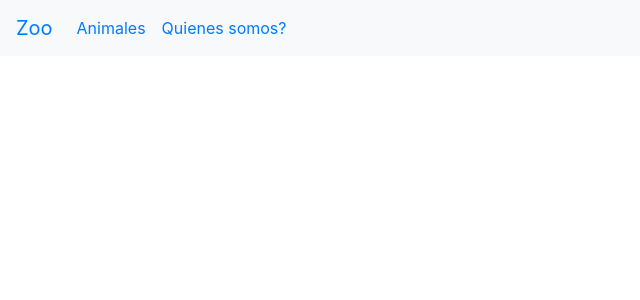
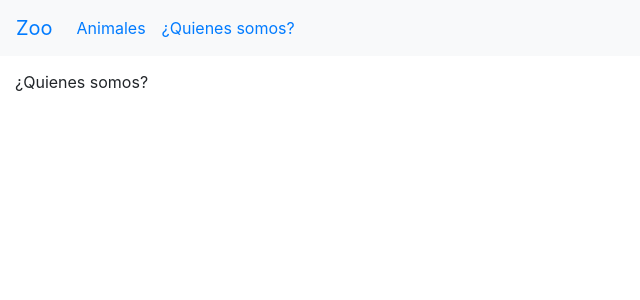
Before and after one commit to fredo0522/zoo_web, a React (Create React App) app: page /who in a window 1280 px wide. Shown: the top 300 px of the page, without its empty margins (0-640 px from the left). Built offline with nearby package versions, Linux system fonts and the light colour scheme.

Commit message:
adding who page

```diff
--- a/src/App.js
+++ b/src/App.js
@@ -5,6 +5,7 @@ import {Route, Switch} from 'react-router-dom';
 import HeaderBar from './components/HeaderBar';
 import Animals from './pages/Animals';
 import AnimalDetails from './pages/AnimalDetails';
+import Who from './pages/Who';
 
 class App extends Component {
   render() {
@@ -23,7 +24,7 @@ class App extends Component {
               <AnimalDetails />
             </Route>
             <Route path='/who' exact>
-              {/* <Who /> */}
+              <Who />
             </Route>
           </Switch>
         </div>
--- a/src/components/HeaderBar.jsx
+++ b/src/components/HeaderBar.jsx
@@ -18,7 +18,7 @@ class HeaderBar extends Component {
           <li className="nav-item">
             <div className="nav-link">
               <Link to='/who'>
-                Quienes somos?
+                ¿Quienes somos?
               </Link>
             </div>
           </li>
--- a/src/pages/Who.jsx
+++ b/src/pages/Who.jsx
@@ -3,7 +3,7 @@ import React, {Component} from 'react';
 class Who extends Component {
   render() {
     return (
-      <div>Quienes somos?</div>
+      <div>¿Quienes somos?</div>
     );
   }
 }
```
